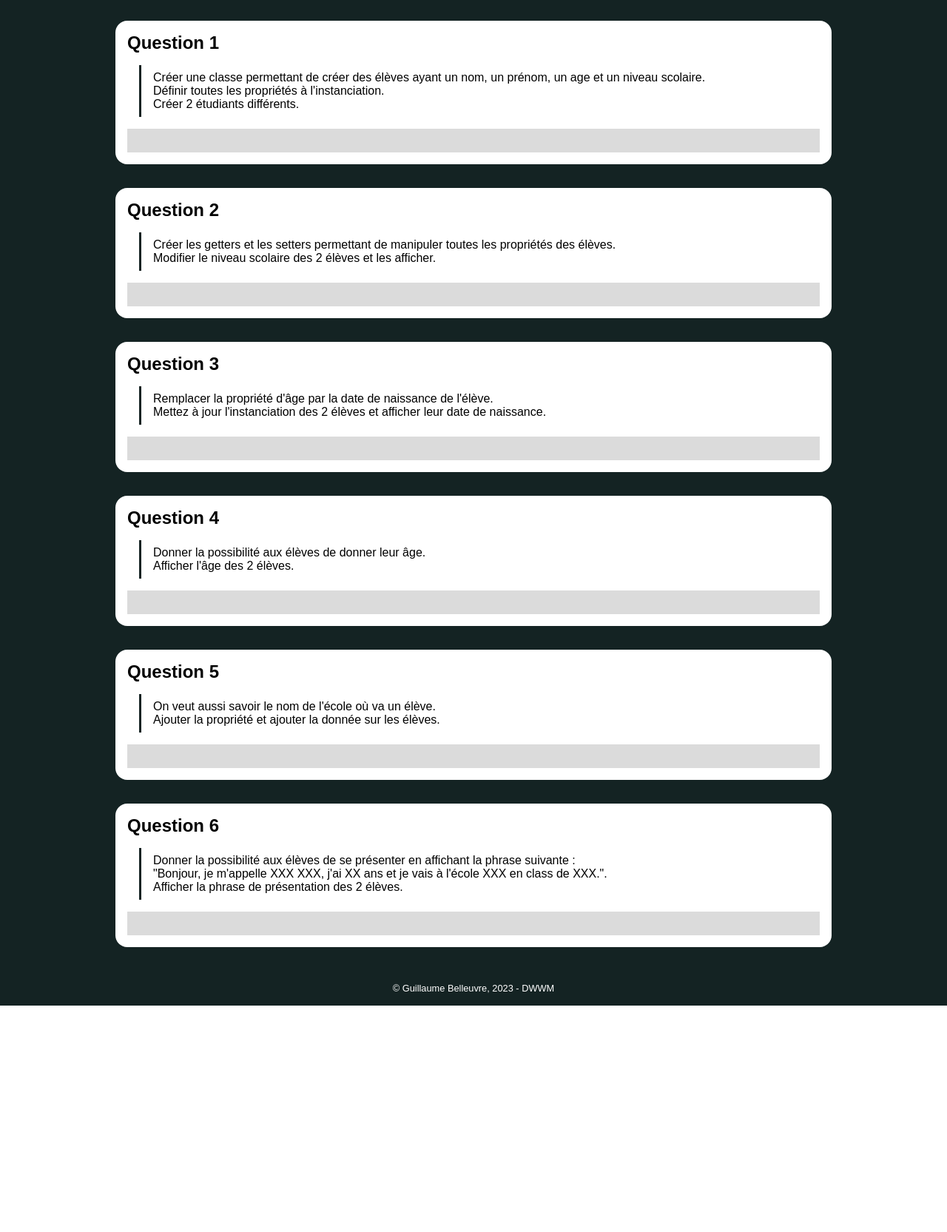
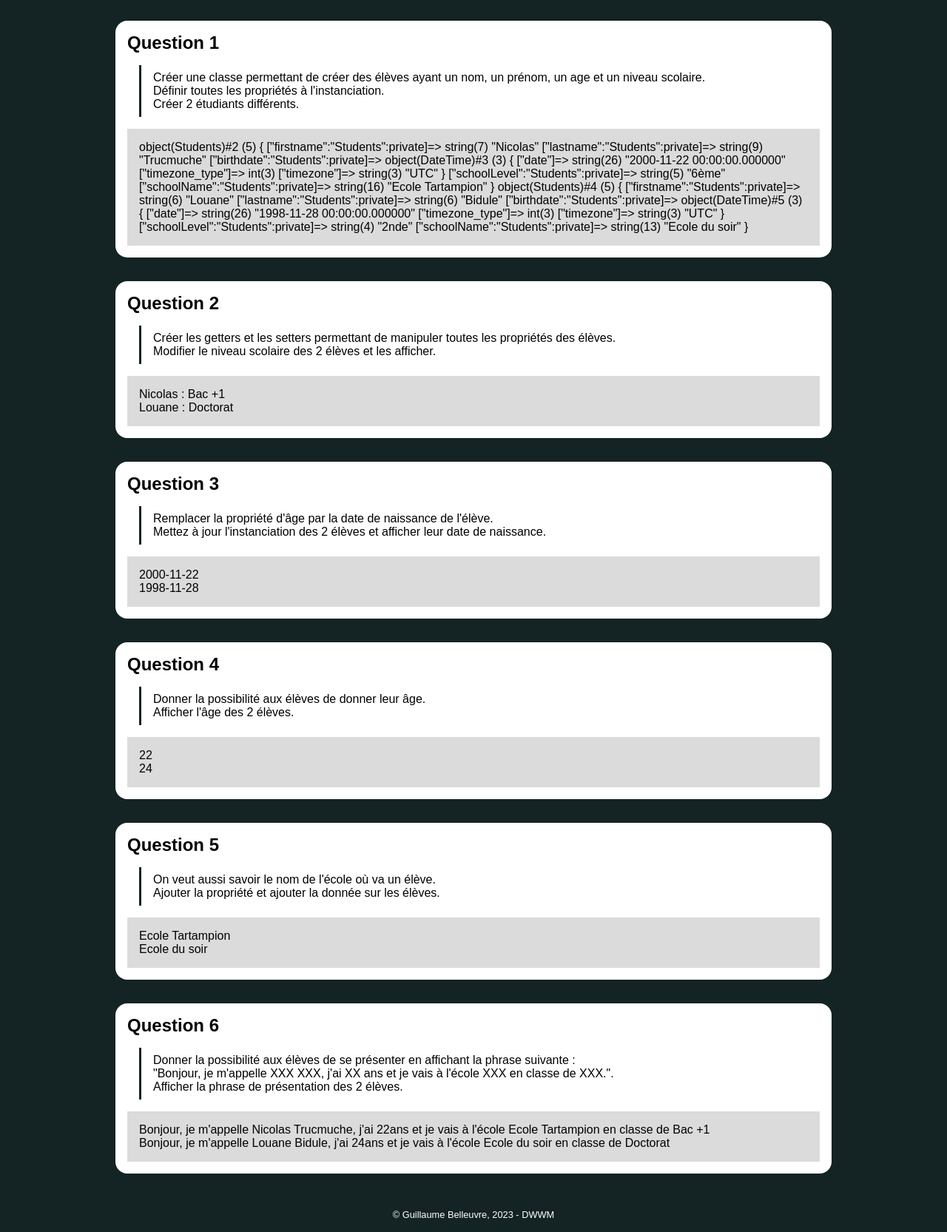
Before and after one commit to l-ud-i/poo-training, a PHP site: page / in a window 1280 px wide. Shown: the part 163-1828 px from the top of the page at 74% size. Before the commit the page ends 1522 px from the top, so only its background shows below. Run offline with PHP 8.4, Linux system fonts and the light colour scheme.

Commit message:
exercice 1 done

```diff
--- a/index.php
+++ b/index.php
@@ -1,3 +1,106 @@
+<?php
+
+class Students
+{
+    private string $firstname;
+    private string $lastname;
+    // private int $age;
+    private DateTime $birthdate;
+    private string $schoolLevel;
+    private string $schoolName;
+
+
+    public function __construct(string $firstname, string $lastname, DateTime $birthdate, string $schoolLevel, string $schoolName)
+    {
+        $this->firstname = $firstname;
+        $this->lastname = $lastname;
+        // $this->age = $age;
+        $this->birthdate = $birthdate;
+        $this->schoolLevel = $schoolLevel;
+        $this->schoolName = $schoolName;
+    }
+
+    public function setLastname(string $lastname): void
+    {
+        $this->lastname = $lastname;
+    }
+
+    public function getLastname(): string
+    {
+        return $this->lastname;
+    }
+
+    public function setFirstname(string $firstname): void
+    {
+        $this->firstname = $firstname;
+    }
+
+    public function getFirstname(): string
+    {
+        return $this->firstname;
+    }
+
+    public function setBirthdate(DateTime $birthdate): void
+    {
+        $this->birthdate = $birthdate;
+    }
+
+    public function getBirthdate(): DateTime
+    {
+        return $this->birthdate;
+    }
+
+    public function setschoolLevel(string $schoolLevel): void
+    {
+        $this->schoolLevel = $schoolLevel;
+    }
+
+    public function getschoolLevel(): string
+    {
+        return $this->schoolLevel;
+    }
+
+    public function getStudentAge(): int
+    {
+        return $this->getTodayDate()->diff($this->getBirthdate())->y;
+    }
+
+    public function getTodayDate(): DateTime
+    {
+        return new DateTime();
+    }
+
+    public function getSchoolName(): string
+    {
+        return $this->schoolName;
+    }
+
+    public function setSchoolName(string $schoolName): void
+    {
+        $this->schoolName = $schoolName;
+    }
+
+    public function __toString()
+    {
+        return "Bonjour, je m'appelle $this->firstname $this->lastname, j'ai " . $this->getStudentAge() . "ans et je vais à
+        l'école $this->schoolName en classe de $this->schoolLevel <br>";
+
+    }
+
+}
+
+
+
+// public function __toString(){
+//     return 'Nom d\'utilisateur : ' .$this->user_name. '<br>
+//     Prix de l\'abonnement : ' .$this->prix_abo. '<br><br>';
+// }
+// Donner la possibilité aux élèves de se présenter en affichant la phrase suivante :<br>
+//                 "Bonjour, je m'appelle XXX XXX, j'ai XX ans et je vais à l'école XXX en classe de XXX.".
+//                 <br>
+//                 Afficher la phrase de présentation des 2 élèves.
+?>
+
 <!DOCTYPE html>
 <html lang="en">
 
@@ -36,7 +139,16 @@
                 Créer 2 étudiants différents.
             </p>
             <div class="exercice-sandbox">
+                <?php
 
+                            $student1 = new Students('Nicolas', 'Trucmuche', new DateTime('2000-11-22'), '6ème', 'Ecole Tartampion');
+
+                            var_dump($student1);
+
+                            $student2 = new Students('Louane', 'Bidule', new DateTime('1998-11-28'), '2nde', 'Ecole du soir');
+                            var_dump($student2);
+
+                ?>
             </div>
         </section>
 
@@ -44,11 +156,21 @@
         <section class="exercice">
             <h2 class="exercice-ttl">Question 2</h2>
             <p class="exercice-txt">
-                Créer les getters et les setters permettant de manipuler toutes les propriétés des élèves.
+                Créer les getters et les setters permettant de manipuler toutes
+                les propriétés des élèves.
                 <br>
                 Modifier le niveau scolaire des 2 élèves et les afficher.
             </p>
             <div class="exercice-sandbox">
+
+            <?php
+
+                $student1->setSchoolLevel('Bac +1');
+                $student2->setSchoolLevel('Doctorat');
+                echo $student1->getFirstname() . ' : ' . $student1->getSchoolLevel() . '<br>';
+                echo $student2->getFirstname() . ' : ' . $student2->getSchoolLevel();
+
+            ?>
 
             </div>
         </section>
@@ -63,6 +185,15 @@
             </p>
             <div class="exercice-sandbox">
 
+            <?php
+
+
+           echo $student1->getBirthdate()->format('Y-m-d') . '<br>';
+           echo $student2->getBirthdate()->format('Y-m-d');
+
+
+            ?>
+
             </div>
         </section>
 
@@ -76,6 +207,13 @@
             </p>
             <div class="exercice-sandbox">
 
+            <?php
+
+                echo $student1->getStudentAge() . '<br>';
+                echo $student2->getStudentAge();
+
+
+            ?>
 
             </div>
         </section>
@@ -90,6 +228,13 @@
             </p>
             <div class="exercice-sandbox">
 
+            <?php
+
+                echo $student1->getSchoolName() . '<br>';
+                echo $student2->getSchoolName();
+
+            ?>
+
             </div>
         </section>
 
@@ -98,11 +243,19 @@
             <h2 class="exercice-ttl">Question 6</h2>
             <p class="exercice-txt">
                 Donner la possibilité aux élèves de se présenter en affichant la phrase suivante :<br>
-                "Bonjour, je m'appelle XXX XXX, j'ai XX ans et je vais à l'école XXX en class de XXX.".
+                "Bonjour, je m'appelle XXX XXX, j'ai XX ans et je vais à l'école XXX en classe de XXX.".
                 <br>
                 Afficher la phrase de présentation des 2 élèves.
             </p>
             <div class="exercice-sandbox">
+
+            <?php
+
+                echo $student1;
+                echo $student2->__toString();
+
+
+            ?>
 
             </div>
         </section>
```
